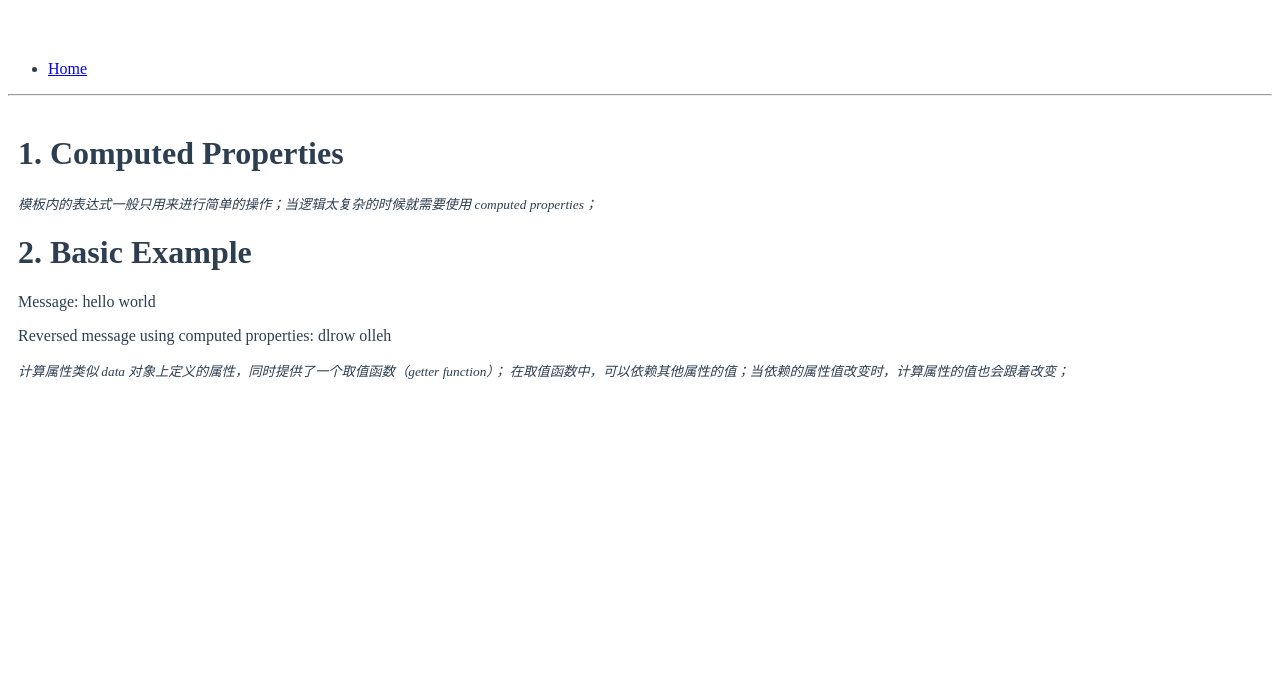
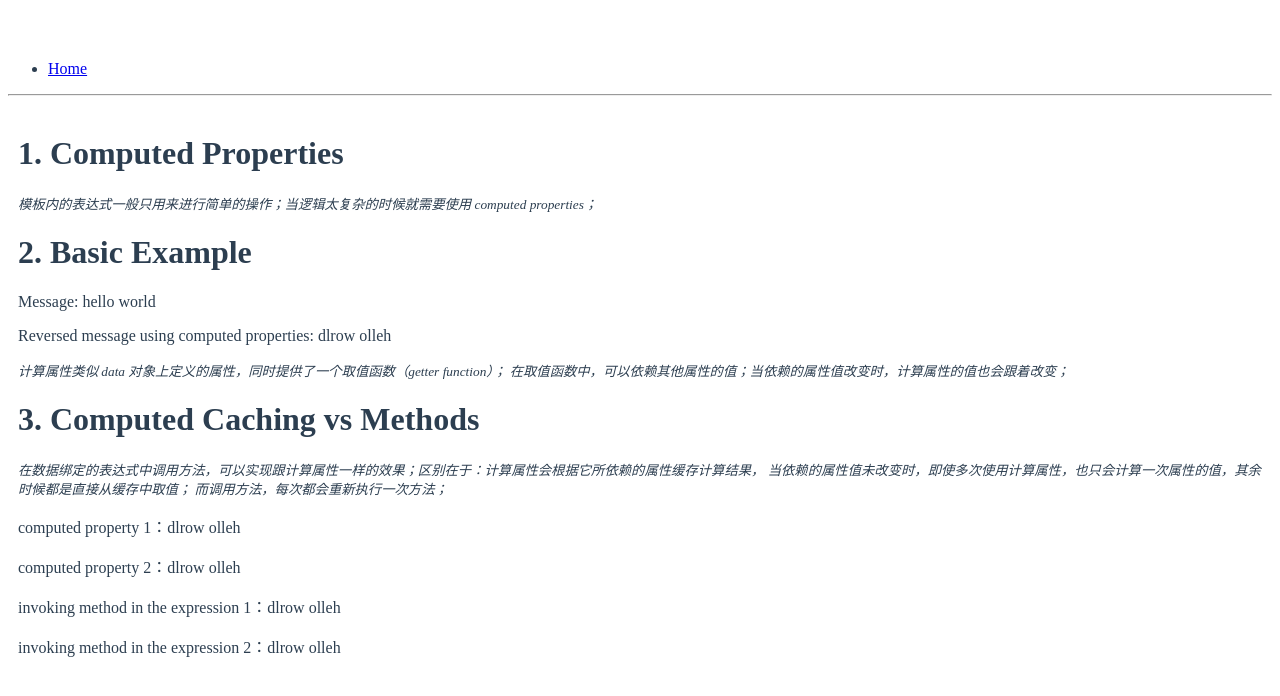
Before and after one commit to luotaoyeah/learning-vue, a Vue app: page /#/guide/computed-properties in a window 1280 px wide. Shown: the top 696 px of the page. Built offline with nearby package versions, Linux system fonts and the light colour scheme.

Commit message:
computed properties: vs method

```diff
--- /dev/null
+++ b/src/doc/guide/computed-properties-and-watchers/computed-properties/computed-properties-vs-method.vue
@@ -0,0 +1,47 @@
+<template>
+  <div>
+    <h1>3. Computed Caching vs Methods</h1>
+    <p>
+      <small>
+        <i>
+          在数据绑定的表达式中调用方法，可以实现跟计算属性一样的效果；区别在于：计算属性会根据它所依赖的属性缓存计算结果，
+          当依赖的属性值未改变时，即使多次使用计算属性，也只会计算一次属性的值，其余时候都是直接从缓存中取值；
+          而调用方法，每次都会重新执行一次方法；
+        </i>
+      </small>
+    </p>
+    <p>computed property 1：{{reversedMessage}}</p>
+    <p>computed property 2：{{reversedMessage}}</p>
+    <p>invoking method in the expression 1：{{reverseMessage()}}</p>
+    <p>invoking method in the expression 2：{{reverseMessage()}}</p>
+  </div>
+</template>
+<script>
+export default {
+  data() {
+    return {
+      message: "hello world"
+    };
+  },
+  computed: {
+    reversedMessage() {
+      console.log("evaluate computed property");
+      return this.message
+        .split("")
+        .reverse()
+        .join("");
+    }
+  },
+  methods: {
+    reverseMessage() {
+      console.log("invoke method");
+      return this.message
+        .split("")
+        .reverse()
+        .join("");
+    }
+  }
+};
+</script>
+<style scoped>
+</style>
--- a/src/doc/guide/computed-properties-and-watchers/computed-properties/index.vue
+++ b/src/doc/guide/computed-properties-and-watchers/computed-properties/index.vue
@@ -11,14 +11,17 @@
       </small>
     </p>
     <ComputedPropertiesBasic></ComputedPropertiesBasic>
+    <ComputedPropertiesVsMethod></ComputedPropertiesVsMethod>
   </div>
 </template>
 <script>
 import ComputedPropertiesBasic from "./computed-properties-basic";
+import ComputedPropertiesVsMethod from "./computed-properties-vs-method";
 
 export default {
   components: {
-    ComputedPropertiesBasic
+    ComputedPropertiesBasic,
+    ComputedPropertiesVsMethod
   }
 };
 </script>
--- /dev/null
+++ b/src/doc/guide/computed-properties-and-watchers/watchers/index.vue
@@ -0,0 +1,13 @@
+<template>
+  <div
+    style="padding: 10px;"
+  >
+  </div>
+</template>
+<script>
+export default {
+  components: {}
+};
+</script>
+<style scoped>
+</style>
```
